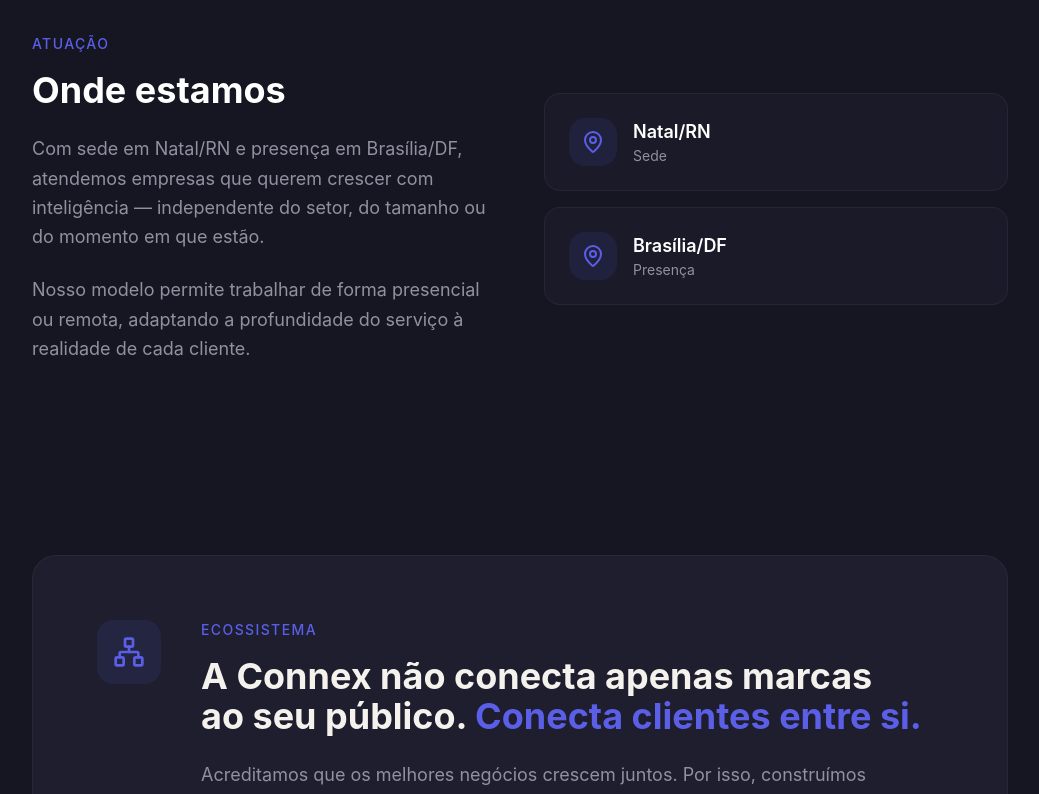
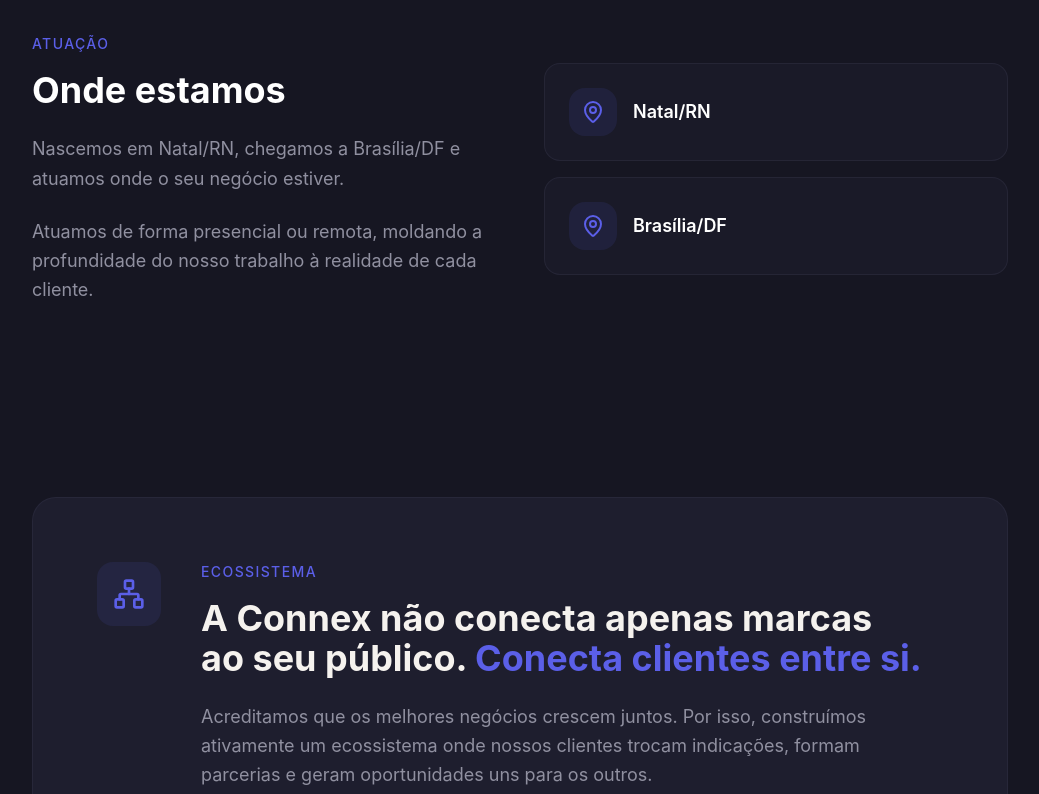
Before and after one commit to connexmkt/connex-institutional, a Next.js app: page /about in a window 1280 px wide. Shown: the part 2600-3394 px from the top of the page, without its empty margins (120-1159 px from the left). Built offline with nearby package versions, Linux system fonts and the light colour scheme.

Commit message:
refactor: update text content and structure in AboutPage for clarity and conciseness

```diff
--- a/app/about/page.tsx
+++ b/app/about/page.tsx
@@ -213,8 +213,8 @@ export default function AboutPage() {
                 variants={fadeUp}
                 className="text-muted-foreground text-lg max-w-2xl mx-auto"
               >
-                A interseção entre marketing e tecnologia não é um
-                detalhe da nossa história. É o nosso método.
+                A interseção entre marketing e tecnologia não é um detalhe da
+                nossa história. É o nosso método.
               </motion.p>
             </div>
 
@@ -269,24 +269,22 @@ export default function AboutPage() {
                     variants={fadeUp}
                     className="text-muted-foreground text-lg leading-relaxed mb-6"
                   >
-                    Com sede em Natal/RN e presença em Brasília/DF, atendemos
-                    empresas que querem crescer com inteligência — independente
-                    do setor, do tamanho ou do momento em que estão.
+                    Nascemos em Natal/RN, chegamos a Brasília/DF e atuamos onde
+                    o seu negócio estiver.
                   </motion.p>
                   <motion.p
                     variants={fadeUp}
                     className="text-muted-foreground text-lg leading-relaxed"
                   >
-                    Nosso modelo permite trabalhar de forma presencial ou
-                    remota, adaptando a profundidade do serviço à realidade de
-                    cada cliente.
+                    Atuamos de forma presencial ou remota, moldando a
+                    profundidade do nosso trabalho à realidade de cada cliente.
                   </motion.p>
                 </div>
 
                 <motion.div variants={fadeUp} className="flex flex-col gap-4">
                   {[
-                    { city: "Natal", state: "RN", role: "Sede" },
-                    { city: "Brasília", state: "DF", role: "Presença" },
+                    { city: "Natal", state: "RN" },
+                    { city: "Brasília", state: "DF" },
                   ].map((loc) => (
                     <div
                       key={loc.city}
@@ -298,9 +296,6 @@ export default function AboutPage() {
                       <div>
                         <p className="font-semibold text-white text-lg">
                           {loc.city}/{loc.state}
-                        </p>
-                        <p className="text-sm text-muted-foreground">
-                          {loc.role}
                         </p>
                       </div>
                     </div>
@@ -397,7 +392,7 @@ export default function AboutPage() {
                 className="flex flex-col sm:flex-row gap-4 justify-center"
               >
                 <Button size="lg" className="px-10 text-base" asChild>
-                  <Link href="/#contato">Fale com a gente</Link>
+                  <Link href="/#contato">Entre em contato</Link>
                 </Button>
                 <Button
                   size="lg"
```
